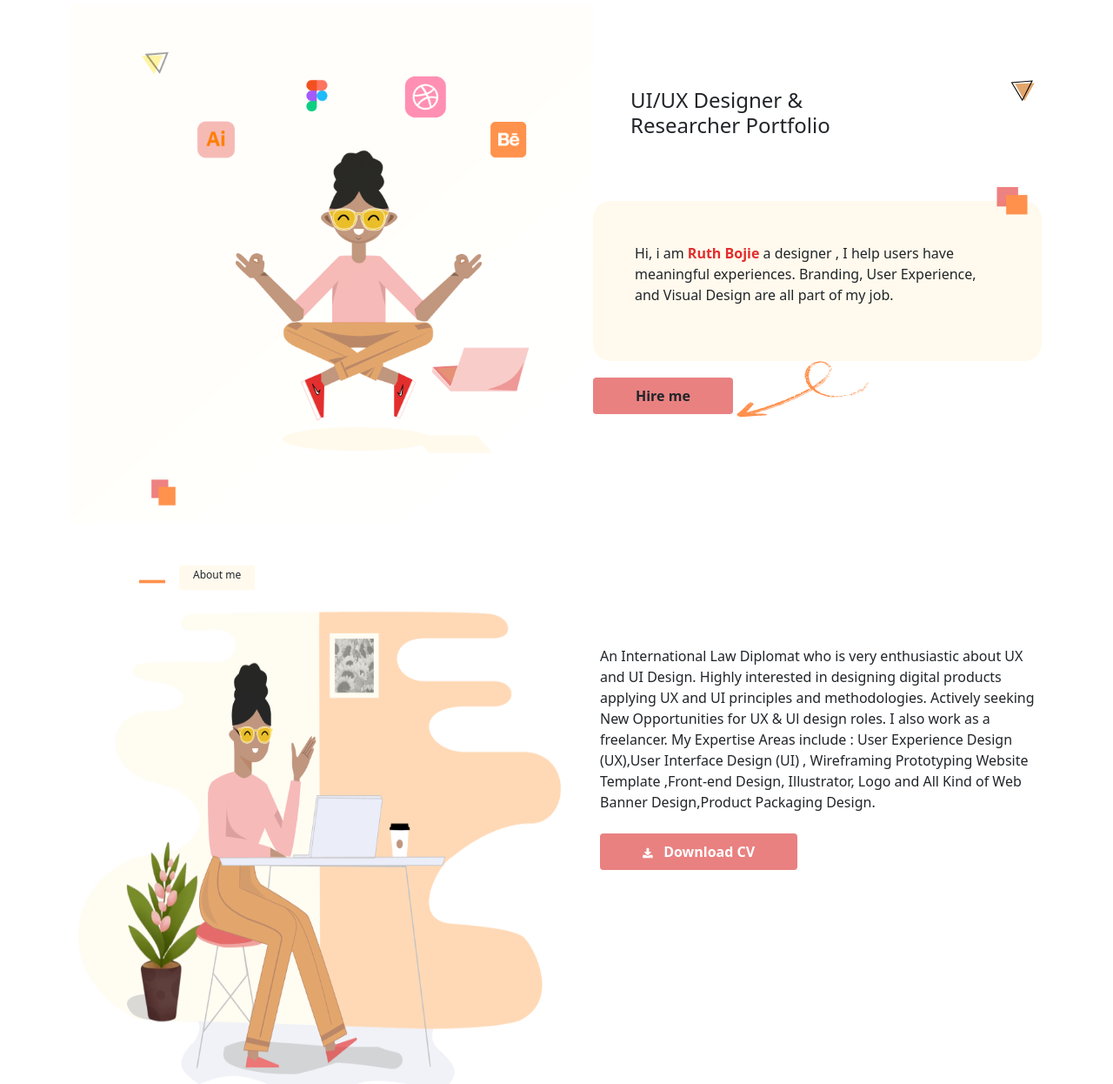
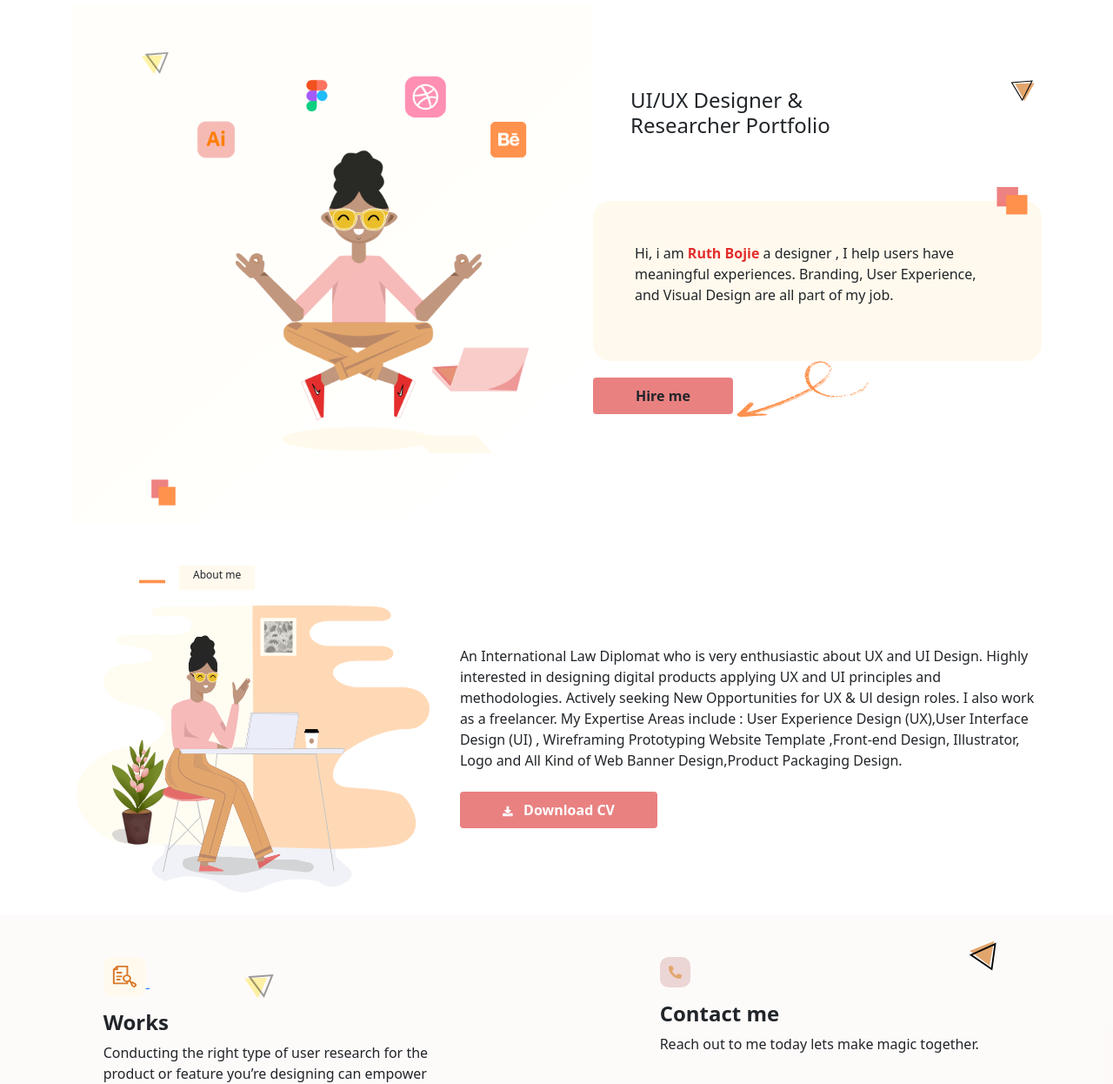
Before and after one commit to GozzAgu/ruth, a plain HTML site: page indexxx.html in a window 1280 px wide. Shown: the part 90-1336 px from the top of the page at 87% size. Drawn offline with nearby package versions, Linux system fonts and the light colour scheme.

Commit message:
Add files via upload

```diff
--- a/style.css
+++ b/style.css
@@ -240,7 +240,7 @@
 
 .aboutimg {
     width: 600px;
-    height: 600px;
+    height: 350px;
 }
 
 .abouthead {
```
